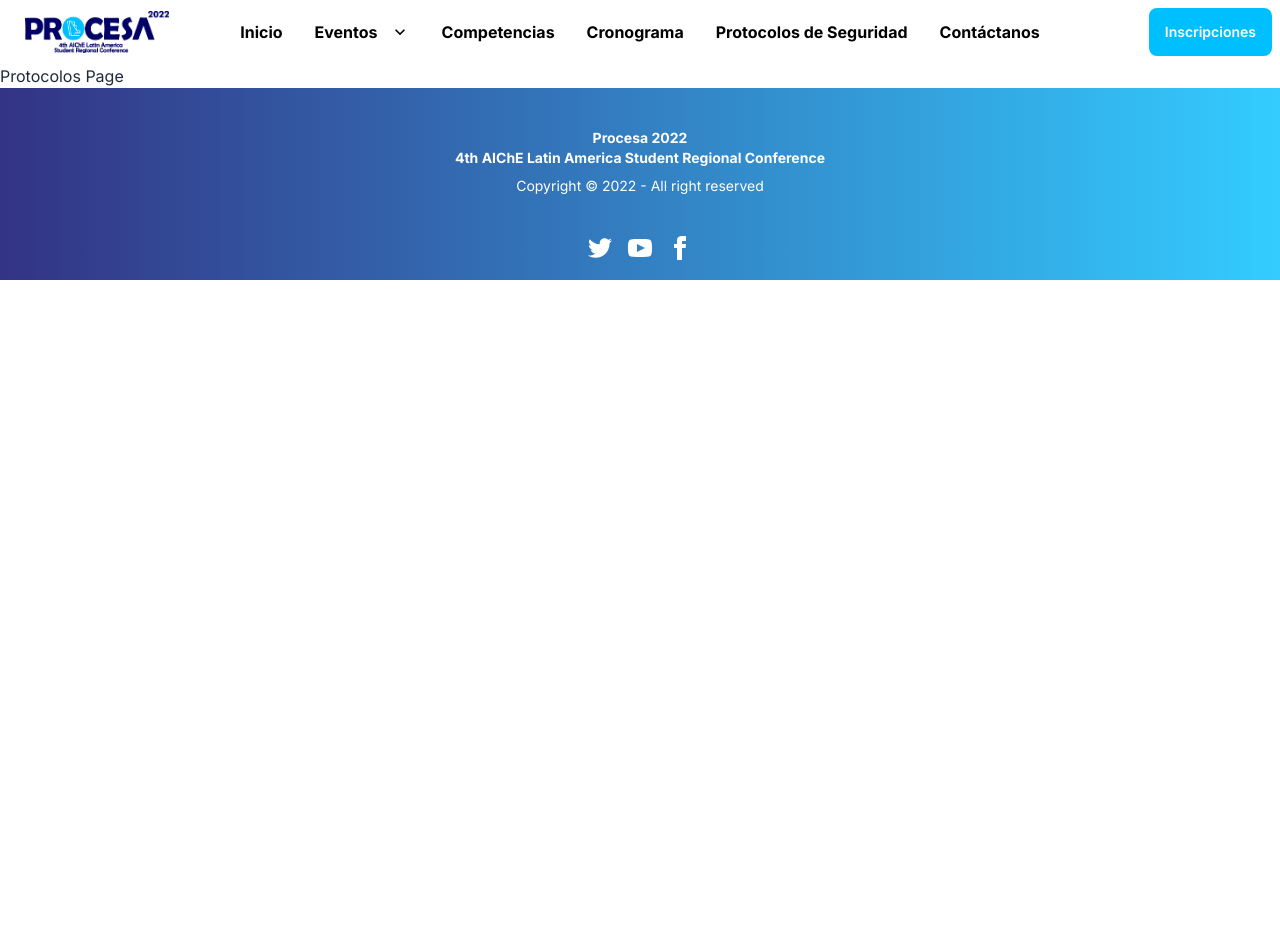
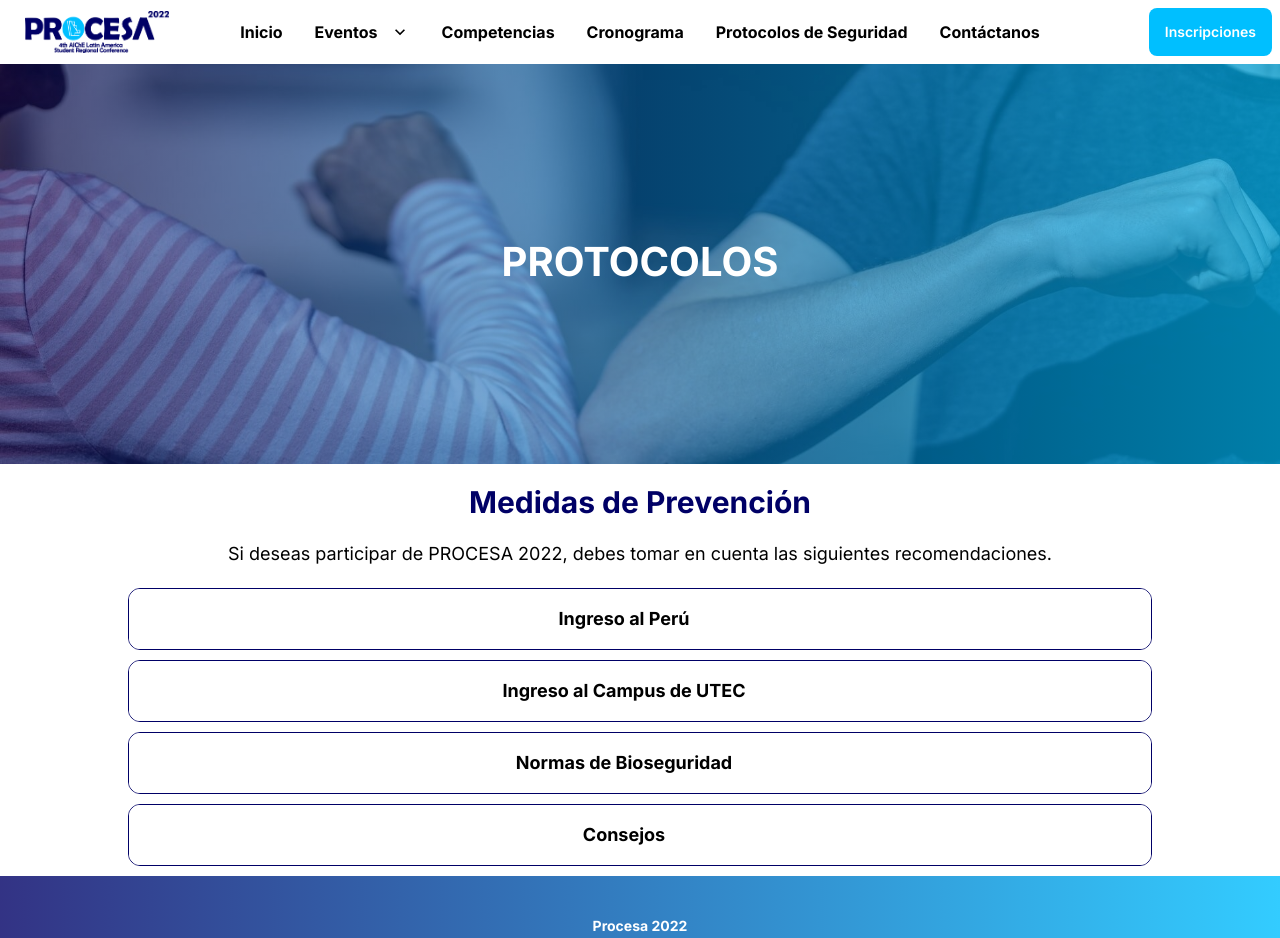
Before and after one commit to Kelvins10/aiche-vue-version, a Vue app: page /protocolos-de-seguridad in a window 1280 px wide. Shown: the top 938 px of the page. Before the commit the page ends 800 px from the top, so only its background shows below. Built offline with nearby package versions, Linux system fonts and the light colour scheme.

Commit message:
Protocolos

```diff
--- /dev/null
+++ b/src/components/protocolos/BannerProtocolos.vue
@@ -0,0 +1,39 @@
+<template>
+  <section class="banner bg-fixed h-[400px] w-full">
+    <section
+      class="flex h-[420px] w-auto items-center justify-center flex-col text-center text-white"
+    >
+      <h1 class="text-[40px] font-bold pb-6">PROTOCOLOS</h1>
+    </section>
+    <div class="bottom-0 w-full" style="height: 150px; overflow: hidden">
+      <svg
+        viewBox="0 0 500 150"
+        preserveAspectRatio="none"
+        style="height: 100%; width: 100%"
+      ></svg>
+    </div>
+  </section>
+</template>
+
+<script>
+export default {};
+</script>
+
+<style scoped>
+.banner {
+  background: #00b4db; /* fallback for old browsers */
+  background: -webkit-linear-gradient(
+      to right,
+      hsla(240, 100%, 20%, 0.459),
+      hsla(195, 100%, 50%, 0.664)
+    ),
+    url(../../assets/img-protocolos/portada.jpg); /* Chrome 10-25, Safari 5.1-6 */
+  background: linear-gradient(
+      to right,
+      hsla(240, 100%, 20%, 0.459),
+      hsla(195, 100%, 50%, 0.664)
+    ),
+    url(../../assets/img-protocolos/portada.jpg); /* W3C, IE 10+/ Edge, Firefox 16+, Chrome 26+, Opera 12+, Safari 7+ */
+  background-size: cover;
+}
+</style>
--- /dev/null
+++ b/src/components/protocolos/MedidasPrevencion.vue
@@ -0,0 +1,100 @@
+<template>
+  <div class="xl:px-32 lg:px-20 md:px-14 px-10 bg-white">
+    <div class="bg-white pt-5 text-center">
+      <h2 class="text-3xl font-bold text-[#006]">Medidas de Prevención</h2>
+      <h3 class="text-black text-lg pt-5 text-center pb-5">
+        Si deseas participar de PROCESA 2022, debes tomar en cuenta las
+        siguientes recomendaciones.
+      </h3>
+    </div>
+    <div class="pb-[10px]">
+      <div class="collapse rounded-xl text-center border border-[#006]">
+        <input type="checkbox" class="peer" />
+        <div
+          class="collapse-title bg-white font-bold text-black text-lg peer-checked:bg-white peer-checked:text-black peer-checked:font-bold"
+        >
+          Ingreso al Perú
+        </div>
+        <div
+          class="collapse-content bg-white text-white peer-checked:bg-white peer-checked:text-black peer-checked:text-justify"
+        >
+          <p>
+            Lorem ipsum dolor sit amet consectetur adipisicing elit. Pariatur
+            esse quaerat qui cupiditate sed, possimus, ab asperiores ad
+            molestias nesciunt sequi alias. Ullam officia facere temporibus rem
+            blanditiis quas magni.
+          </p>
+        </div>
+      </div>
+    </div>
+
+    <div class="pb-[10px]">
+      <div class="collapse rounded-xl text-center border border-[#006]">
+        <input type="checkbox" class="peer" />
+        <div
+          class="collapse-title bg-white font-bold text-black text-lg peer-checked:bg-white peer-checked:text-black peer-checked:font-bold"
+        >
+          Ingreso al Campus de UTEC
+        </div>
+        <div
+          class="collapse-content bg-white text-white peer-checked:bg-white peer-checked:text-black peer-checked:text-justify"
+        >
+          <p>
+            Lorem ipsum dolor sit amet consectetur adipisicing elit. Pariatur
+            esse quaerat qui cupiditate sed, possimus, ab asperiores ad
+            molestias nesciunt sequi alias. Ullam officia facere temporibus rem
+            blanditiis quas magni.
+          </p>
+        </div>
+      </div>
+    </div>
+
+    <div class="pb-[10px]">
+      <div class="collapse rounded-xl text-center border border-[#006]">
+        <input type="checkbox" class="peer" />
+        <div
+          class="collapse-title bg-white font-bold text-black text-lg peer-checked:bg-white peer-checked:text-black peer-checked:font-bold"
+        >
+          Normas de Bioseguridad
+        </div>
+        <div
+          class="collapse-content bg-white text-white peer-checked:bg-white peer-checked:text-black peer-checked:text-justify"
+        >
+          <p>
+            Lorem ipsum dolor sit amet consectetur adipisicing elit. Pariatur
+            esse quaerat qui cupiditate sed, possimus, ab asperiores ad
+            molestias nesciunt sequi alias. Ullam officia facere temporibus rem
+            blanditiis quas magni.
+          </p>
+        </div>
+      </div>
+    </div>
+
+    <div class="pb-[10px]">
+      <div class="collapse rounded-xl text-center border border-[#006]">
+        <input type="checkbox" class="peer" />
+        <div
+          class="collapse-title bg-white font-bold text-black text-lg peer-checked:bg-white peer-checked:text-black peer-checked:font-bold"
+        >
+          Consejos
+        </div>
+        <div
+          class="collapse-content bg-white text-white peer-checked:bg-white peer-checked:text-black peer-checked:text-justify"
+        >
+          <p>
+            Lorem ipsum dolor sit amet consectetur adipisicing elit. Pariatur
+            esse quaerat qui cupiditate sed, possimus, ab asperiores ad
+            molestias nesciunt sequi alias. Ullam officia facere temporibus rem
+            blanditiis quas magni.
+          </p>
+        </div>
+      </div>
+    </div>
+  </div>
+</template>
+
+<script>
+export default {};
+</script>
+
+<style></style>
--- a/src/views/ProtocolosPage.vue
+++ b/src/views/ProtocolosPage.vue
@@ -1,9 +1,16 @@
 <template>
-  <h1>Protocolos Page</h1>
+  <div class="Banner">
+    <BannerProtocolos />
+  </div>
+  <div class="MedidasPrevencion">
+    <MedidasPrevencion />
+  </div>
 </template>
 
 <script>
-export default {};
+import BannerProtocolos from "@/components/protocolos/BannerProtocolos.vue";
+import MedidasPrevencion from "../components/protocolos/MedidasPrevencion.vue";
+export default { components: { BannerProtocolos, MedidasPrevencion } };
 </script>
 
 <style></style>
```
Also changed, not shown: src/assets/img-protocolos/bxs-flag-alt.svg (added), src/assets/img-protocolos/portada.jpg (added).
